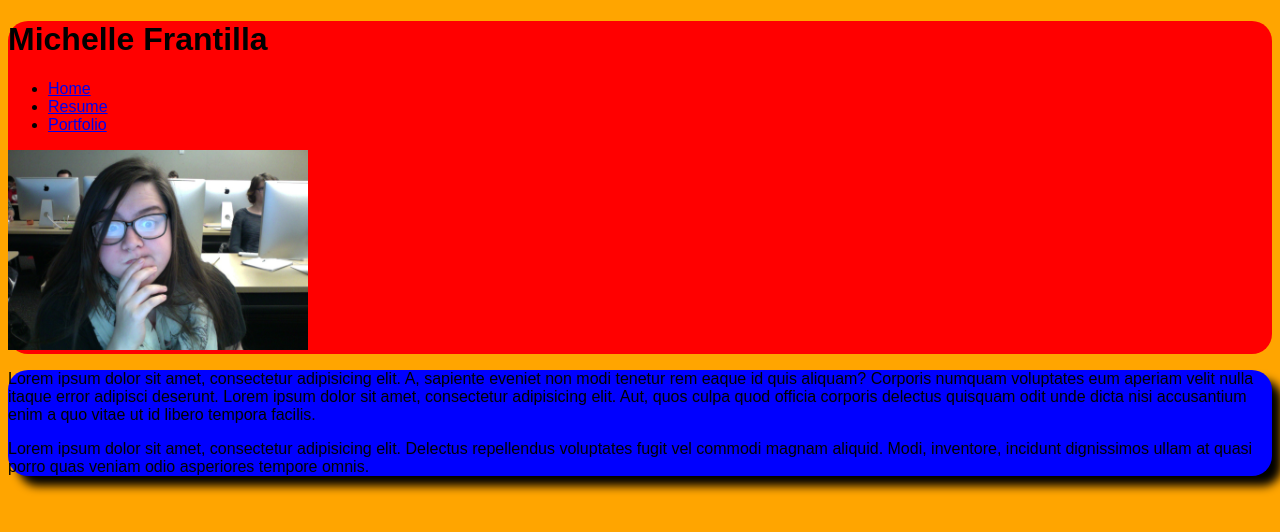
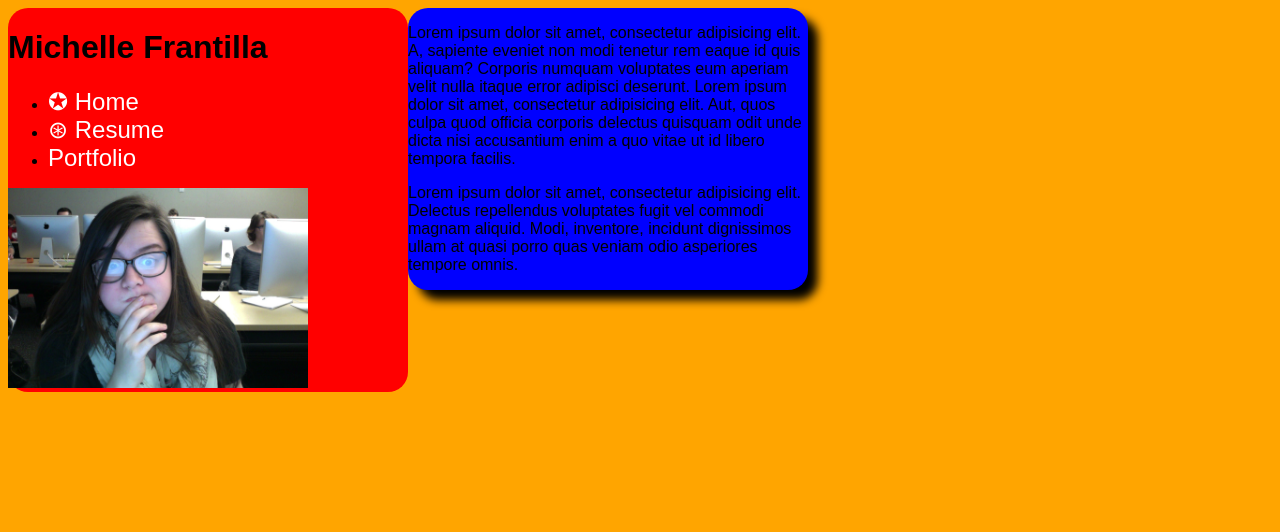
Before and after one commit to mfrantilla/p1-about-me, a plain HTML site: page index.html in a window 1280 px wide. Drawn offline with Linux system fonts and the light colour scheme.

Commit message:
Columns Loaded

```diff
--- a/css/styles.css
+++ b/css/styles.css
@@ -3,17 +3,30 @@ body {
 	font-family:arial;
 }
 
+/* Navigation */
+
+a {
+	font-size: 24px;
+	color: white;
+	text-decoration: none;
+}
+
 img {
 	width: 300px;
+}
 
-}
+/*Containers*/
 
 #leftcol {
 	background: red;
+	float: left;
+	width: 400px;
 }
 
 #rightcol {
 	background: blue;
+	float: left;
+	width: 400px;
 }
 
 .round {
--- a/index.html
+++ b/index.html
@@ -15,8 +15,8 @@
 
 	<nav>
 		<ul>
-			<li><a href="index.html">Home</a></li>
-			<li><a href="resume.html">Resume</a></li>
+			<li><a href="index.html">&#10026; Home</a></li>
+			<li><a href="resume.html">&#8859; Resume</a></li>
 			<li><a href="portfolio.html">Portfolio</a></li>
 		</ul>
 
```
